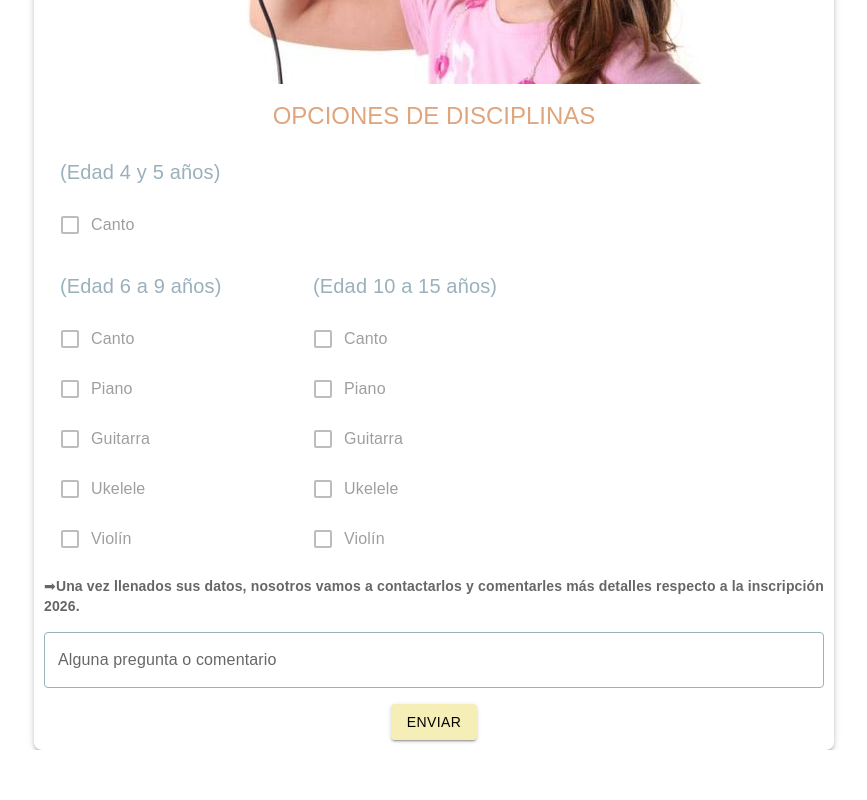
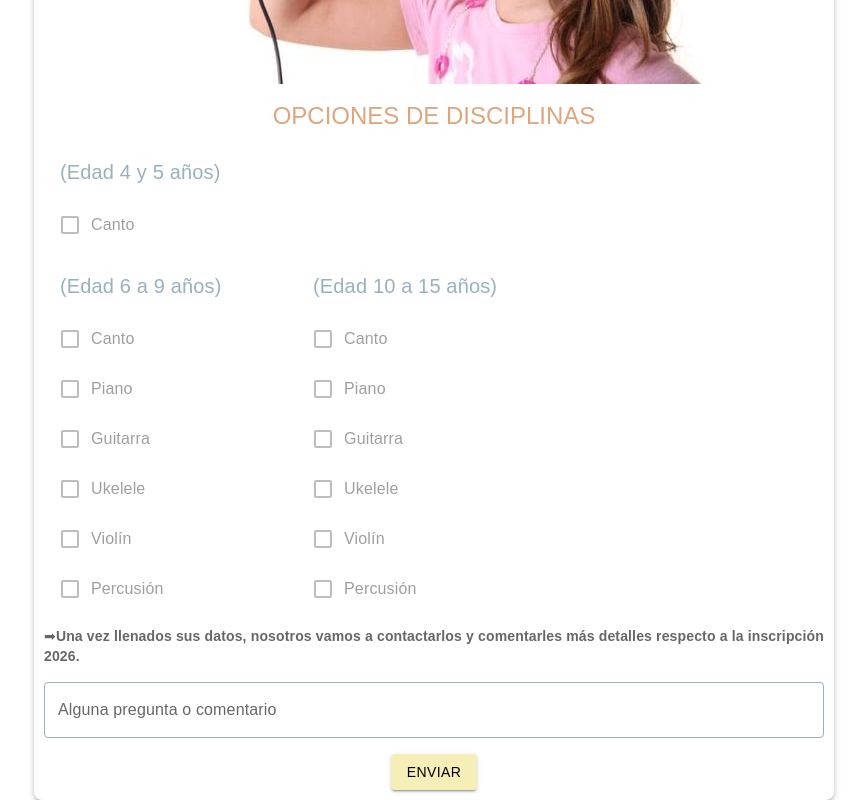
Before and after one commit to Guille-Alonso/acorde-front, a React (Vite) app: page /#/formInicial in a window 1280 px wide. Shown: the part 1250-2050 px from the top of the page, without its empty margins (206-1073 px from the left). Before the commit the page ends 2000 px from the top, so only its background shows below. Built offline with nearby package versions, Linux system fonts and the light colour scheme; a web font is replaced by a local one.

Commit message:
agregando percusion en pre2026

```diff
--- a/src/components/ProgramacionSemanal.jsx
+++ b/src/components/ProgramacionSemanal.jsx
@@ -25,14 +25,14 @@ const ProgramacionSemanal = ({
     {
       rangoEdad: [6, 9],
       titulo: "6 a 9 años",
-      disciplinas: ["Canto", "Piano", "Guitarra", "Ukelele", "Violín"],
+      disciplinas: ["Canto", "Piano", "Guitarra", "Ukelele", "Violín", "Percusión"],
       formKey: "disciplinas6a9",
       handler: "handleCheckboxChangeDisciplinas6a9"
     },
     {
       rangoEdad: [10, 15],
       titulo: "10 a 15 años",
-      disciplinas: ["Canto", "Piano", "Guitarra", "Ukelele", "Violín"],
+      disciplinas: ["Canto", "Piano", "Guitarra", "Ukelele", "Violín", "Percusión"],
       formKey: "disciplinas10a15",
       handler: "handleCheckboxChangeDisciplinas10a15"
     }
```
